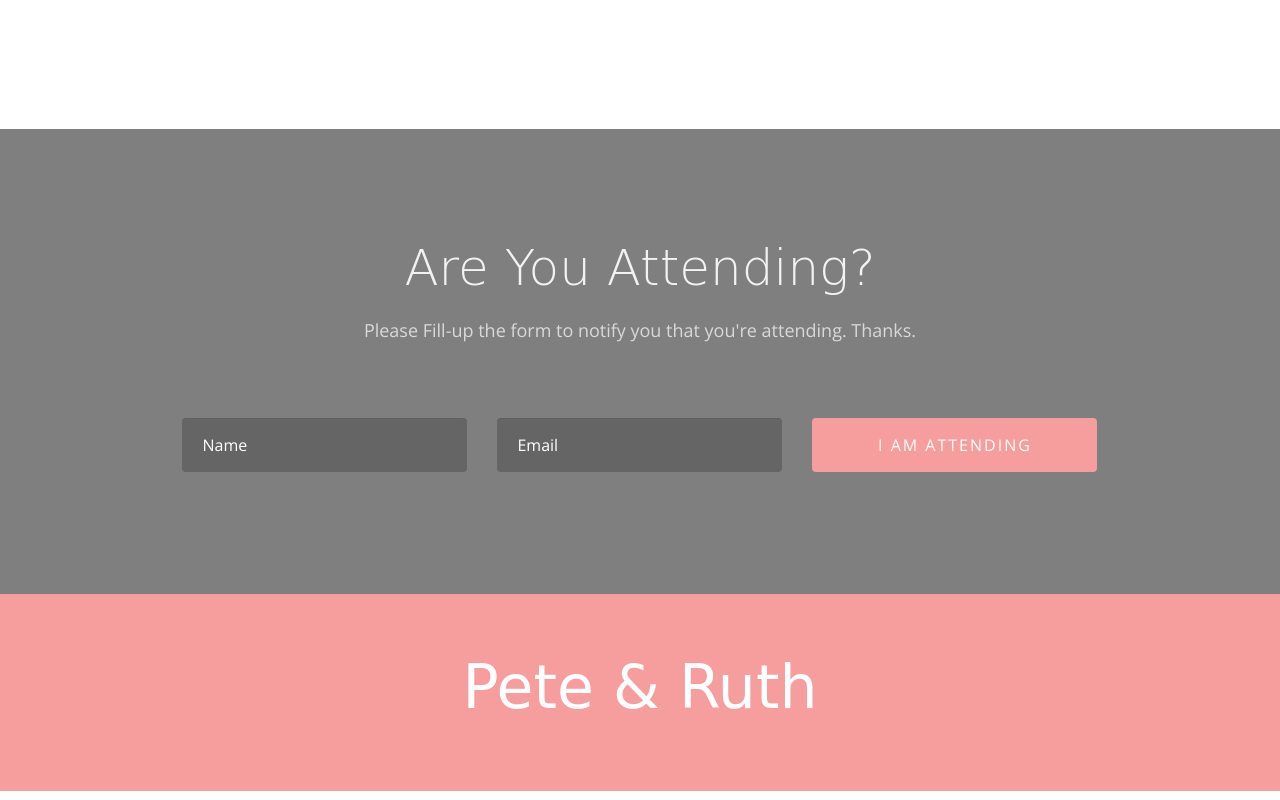
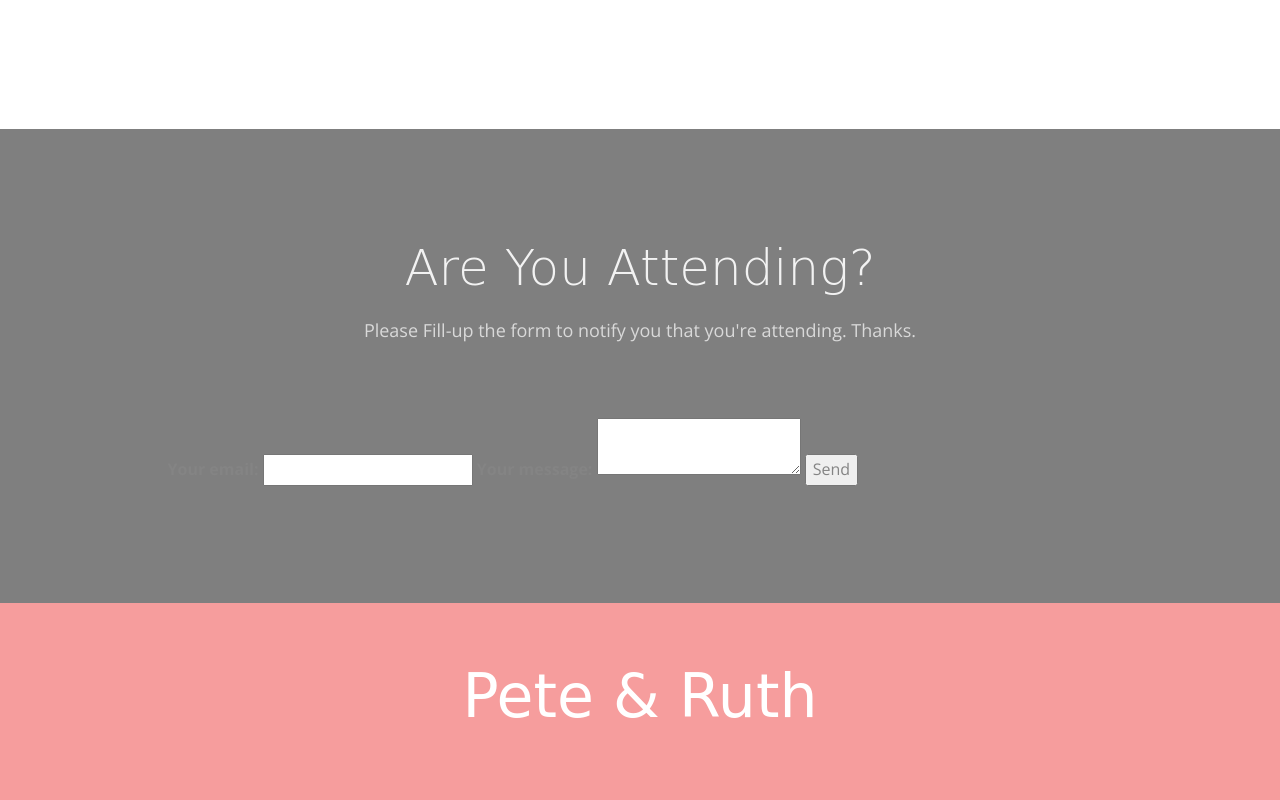
Before and after one commit to EarthyFox/AhrensBoska.github.io, a website: page gallery.html in a window 1280 px wide. Shown: the part 2051-2851 px from the top of the page. Drawn offline with nearby package versions, Linux system fonts and the light colour scheme; some packages are replaced by stand-ins of ours; no server answers; a web font is replaced by a local one.

Commit message:
Update gallery.html

```diff
--- a/gallery.html
+++ b/gallery.html
@@ -138,23 +138,21 @@
 				</div>
 				<div class="row animate-box">
 					<div class="col-md-10 col-md-offset-1">
-						<form action="https://formspree.io/f/xyyvrqqr" class="form-inline" method="POST">
-							<div class="col-md-4 col-sm-4">
-								<div class="form-group">
-									<label for="name" class="sr-only">Name</label>
-									<input type="name" class="form-control" id="name" placeholder="Name">
-								</div>
-							</div>
-							<div class="col-md-4 col-sm-4">
-								<div class="form-group">
-									<label for="email" class="sr-only">Email</label>
-									<input type="email" class="form-control" id="email" placeholder="Email">
-								</div>
-							</div>
-							<div class="col-md-4 col-sm-4">
-								<button type="submit" class="btn btn-primary btn-block">I am Attending</button>
-							</div>
-						</form>
+						<form
+						action="https://formspree.io/f/xyyvrqqr"
+						method="POST"
+					  >
+						<label>
+						  Your email:
+						  <input type="email" name="email">
+						</label>
+						<label>
+						  Your message:
+						  <textarea name="message"></textarea>
+						</label>
+						<!-- your other form fields go here -->
+						<button type="submit">Send</button>
+					  </form>
 					</div>
 				</div>
 			</div>
```
